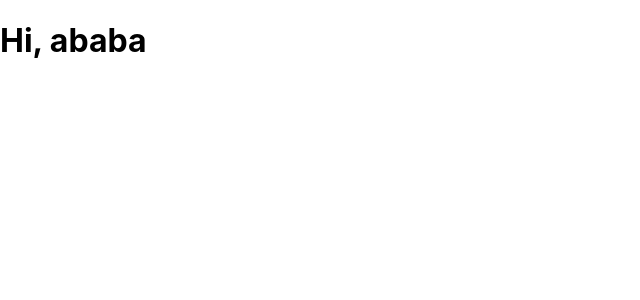
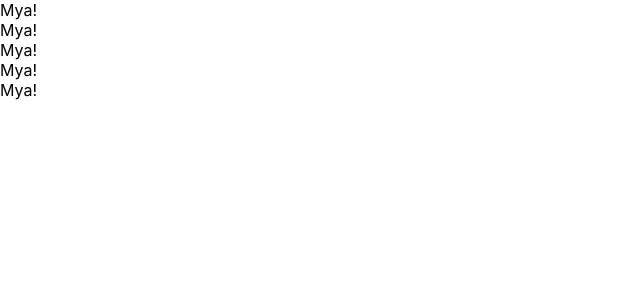
Before and after one commit to stopod/udemy-react-redux-crud-application, a React (Create React App) app: page / in a window 1280 px wide. Shown: the top 300 px of the page, without its empty margins (0-640 px from the left). Built offline with nearby package versions, Linux system fonts and the light colour scheme.

Commit message:
components

```diff
--- a/src/App.js
+++ b/src/App.js
@@ -1,13 +1,29 @@
 
-function App() {
+// function App() {
 
-  const greeting = 'Hi, ababa';
-  const dom = <h1 className="foo">{greeting}</h1>
+//   const greeting = 'Hi, ababa';
+//   const dom = <h1 className="foo">{greeting}</h1>
 
+//   return (
+//     // jsx -> javascript xml template言語のひとつ
+//     dom
+//   );
+// }
+
+const App = () => {
   return (
-    // jsx -> javascript xml template言語のひとつ
-    dom
-  );
+    <div>
+      <Cat />
+      <Cat />
+      <Cat />
+      <Cat />
+      <Cat />
+    </div>
+  )
+}
+
+const Cat = () => {
+  return <div>Mya!</div>
 }
 
 export default App;
```
